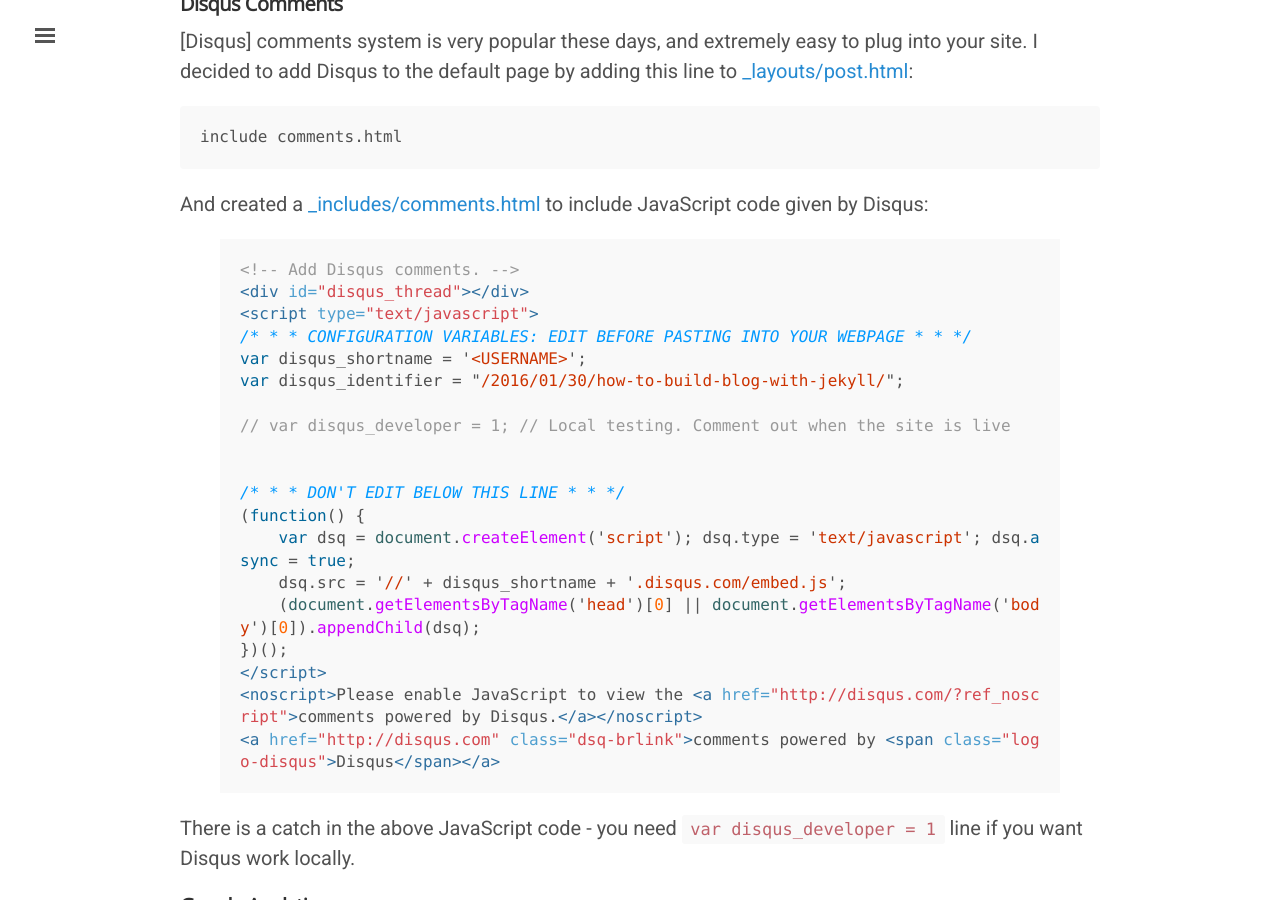
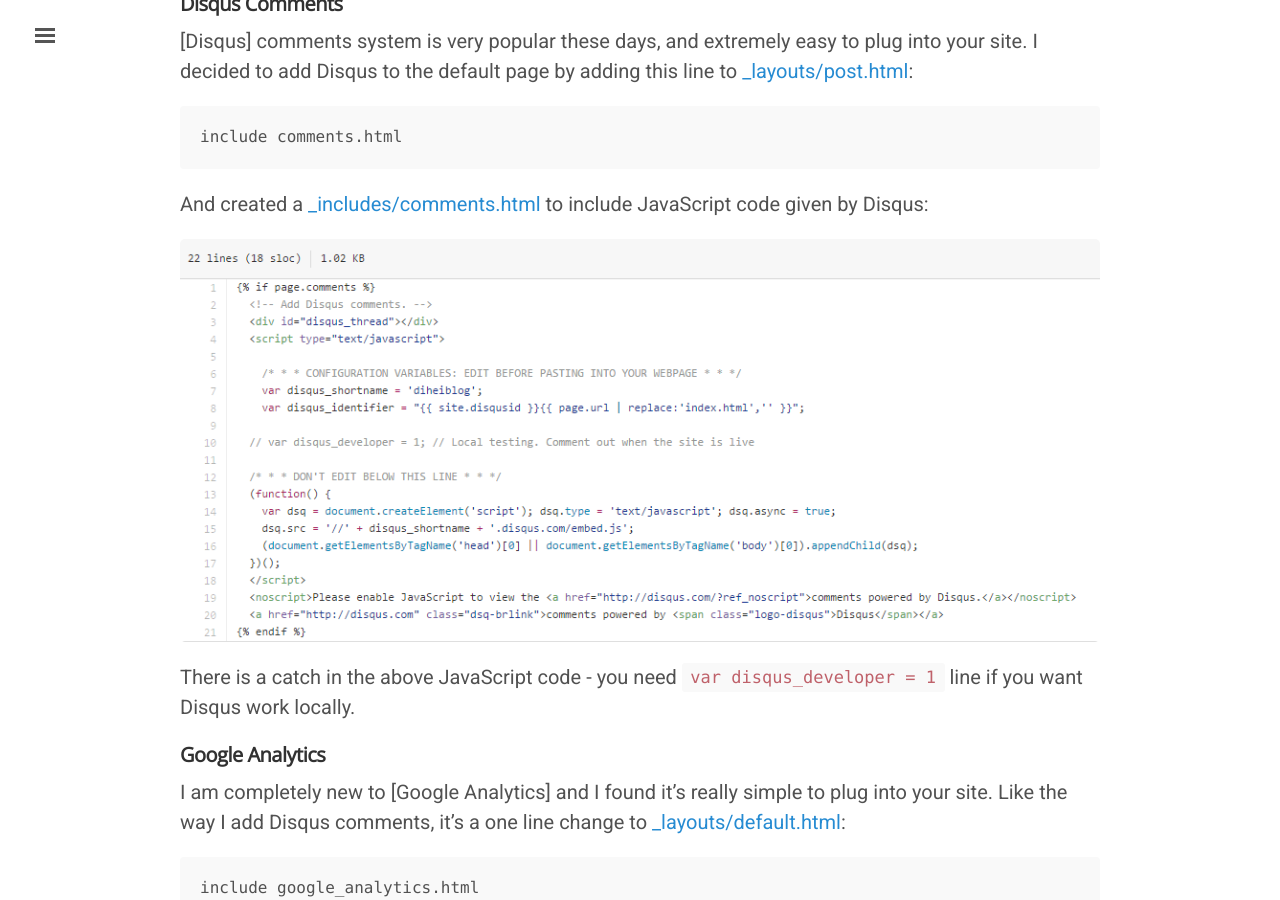
Before and after one commit to dhei/dhei.github.io, a Jekyll site: the page built from _posts/2016-01-30-how-to-build-blog-with-jekyll.md, in a window 1280 px wide and 900 px high, scrolled down 4380 px. Built offline with Jekyll 4.4.1, drawn with Linux system fonts in a browser that asks for light colours; comment, search, counter and statistics services are not loaded.

Commit message:
[Blog] Update conent - add 2 images

```diff
--- a/_posts/2016-01-30-how-to-build-blog-with-jekyll.md
+++ b/_posts/2016-01-30-how-to-build-blog-with-jekyll.md
@@ -111,26 +111,7 @@ include comments.html
 
 And created a [_includes/comments.html](https://github.com/dhei/dhei.github.io/blob/master/_includes/comments.html) to include JavaScript code given by Disqus:
 
-{% highlight html %}
-<!-- Add Disqus comments. -->
-<div id="disqus_thread"></div>
-<script type="text/javascript">
-/* * * CONFIGURATION VARIABLES: EDIT BEFORE PASTING INTO YOUR WEBPAGE * * */
-var disqus_shortname = '<USERNAME>';
-var disqus_identifier = "{{ site.disqusid }}{{ page.url | replace:'index.html','' }}";
-
-// var disqus_developer = 1; // Local testing. Comment out when the site is live
-
-/* * * DON'T EDIT BELOW THIS LINE * * */
-(function() {
-    var dsq = document.createElement('script'); dsq.type = 'text/javascript'; dsq.async = true;
-    dsq.src = '//' + disqus_shortname + '.disqus.com/embed.js';
-    (document.getElementsByTagName('head')[0] || document.getElementsByTagName('body')[0]).appendChild(dsq);
-})();
-</script>
-<noscript>Please enable JavaScript to view the <a href="http://disqus.com/?ref_noscript">comments powered by Disqus.</a></noscript>
-<a href="http://disqus.com" class="dsq-brlink">comments powered by <span class="logo-disqus">Disqus</span></a>
-{% endhighlight %}
+![](/assets/images/disqus-comments.png)
 
 There is a catch in the above JavaScript code - you need `var disqus_developer = 1` line if you want Disqus work locally.
 
```
Also changed, not shown: assets/images/disqus-comments.png (added), assets/images/google-analytics.png (added).
